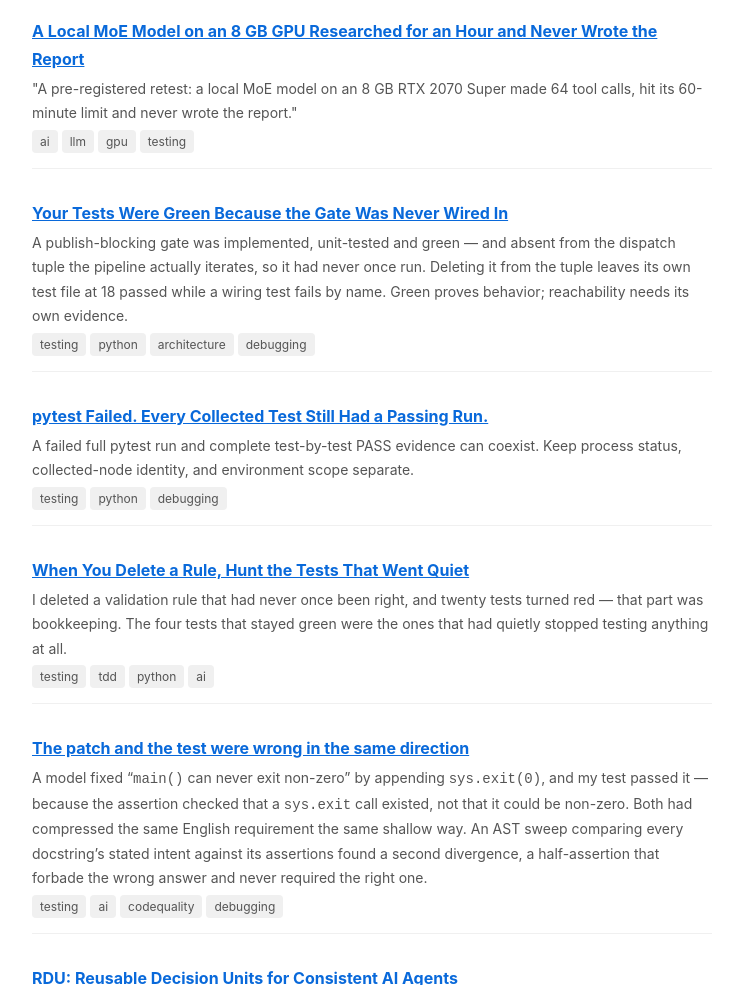
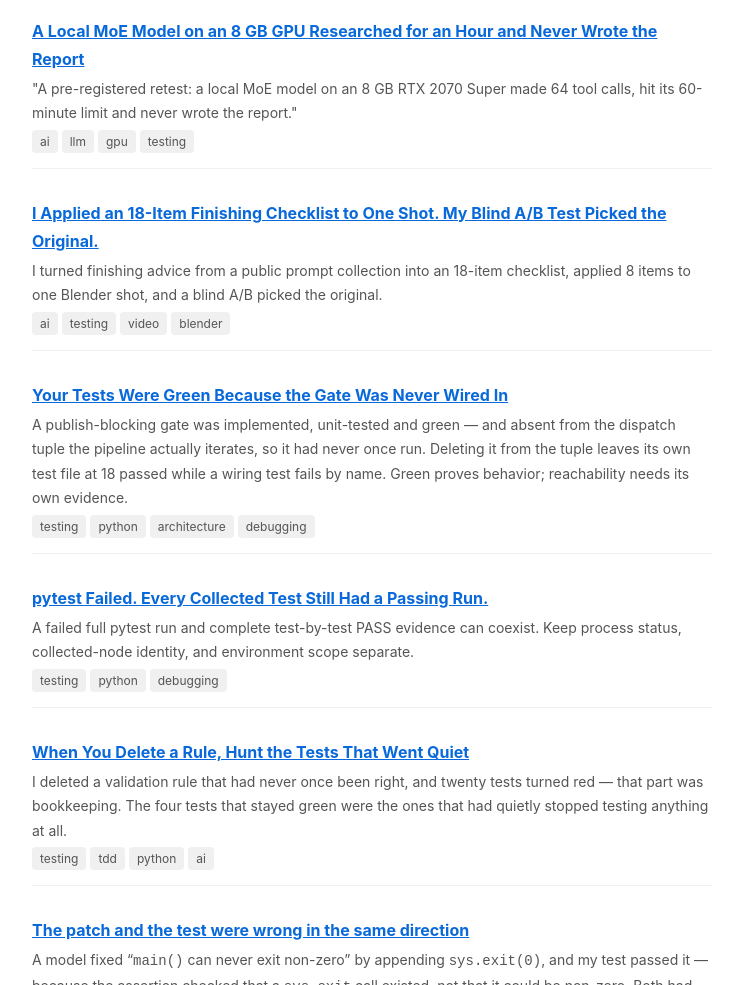
Before and after one commit to hexisteme/hexisteme.github.io, a plain HTML site: page notes/index.html in a window 1280 px wide. Shown: the part 3238-4223 px from the top of the page, without its empty margins (268-1011 px from the left). Drawn offline with Linux system fonts and the light colour scheme.

Commit message:
notes: index card for finishing-checklist-lost-a-blind-test-to-the-original

```diff
--- a/notes/index.html
+++ b/notes/index.html
@@ -133,6 +133,12 @@ a{color:#0969da}h1{font-size:26px}h2{font-size:18px;margin-top:30px;border-botto
   <h3><a href="local-moe-on-8gb-gpu-never-wrote-the-report.html">A Local MoE Model on an 8 GB GPU Researched for an Hour and Never Wrote the Report</a></h3>
   <p>&quot;A pre-registered retest: a local MoE model on an 8 GB RTX 2070 Super made 64 tool calls, hit its 60-minute limit and never wrote the report.&quot;</p>
   <span class="tag">ai</span><span class="tag">llm</span><span class="tag">gpu</span><span class="tag">testing</span>
+</div>
+
+<div class="card">
+  <h3><a href="finishing-checklist-lost-a-blind-test-to-the-original.html">I Applied an 18-Item Finishing Checklist to One Shot. My Blind A/B Test Picked the Original.</a></h3>
+  <p>I turned finishing advice from a public prompt collection into an 18-item checklist, applied 8 items to one Blender shot, and a blind A/B picked the original.</p>
+  <span class="tag">ai</span><span class="tag">testing</span><span class="tag">video</span><span class="tag">blender</span>
 </div>
 <div class="card">
   <h3><a href="green-tests-prove-behavior-not-reachability.html">Your Tests Were Green Because the Gate Was Never Wired In</a></h3>
```
